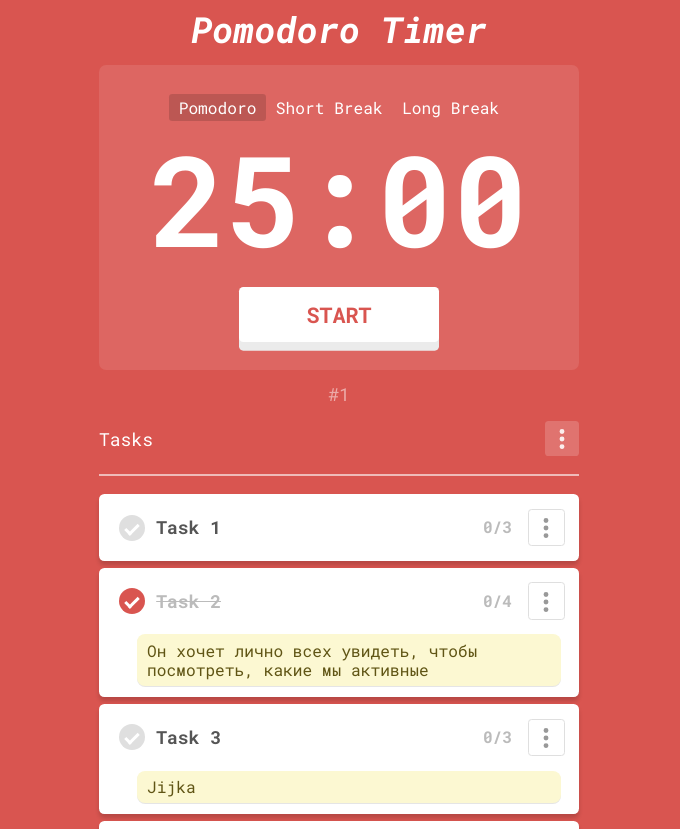
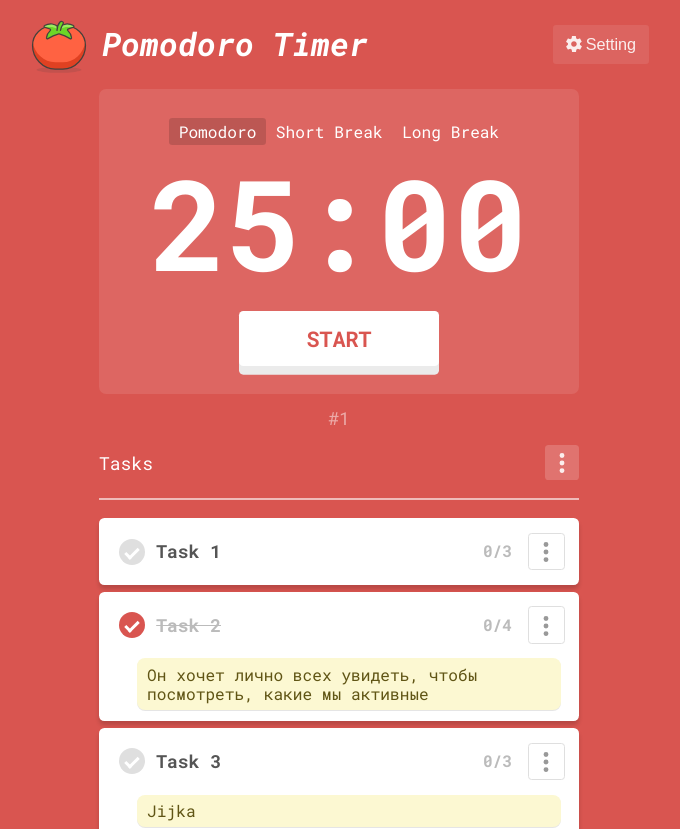
Before and after one commit to KozloffKirill/pomodoro-timer, a React (Create React App) app: page / in a window 1280 px wide. Shown: the top 829 px of the page, without its empty margins (301-981 px from the left). Built offline with nearby package versions, Linux system fonts and the light colour scheme; the HTML template or start-up script is replaced by a standard one.

Commit message:
added settin button in header

```diff
--- a/src/components/Header/Header.jsx
+++ b/src/components/Header/Header.jsx
@@ -1,17 +1,44 @@
-import React, { useContext } from "react";
+import React, { useContext, useState } from "react";
 import { PomodoroContext } from "../../contexts/PomodoroContext";
 import Mode from "../../models/mode";
+import PomodoroSettings from "../PomodoroSettings/PomodoroSettings";
 import styles from "./Header.module.css"
+import logo from "../../assets/img/logo.svg";
+import setting from "../../assets/img/settings-icon.svg";
 
 const Header = ({ text }) => {
    const { mode } = useContext(PomodoroContext);
+   const [isOpen, setIsOpen] = useState(false);
+
+   function handleSettingClick(e) {
+      setIsOpen(true);
+   }
 
    return (
-      <header className={`${styles.Header} ${mode === Mode.shortBreak && styles.shortBreakTheme} ${mode === Mode.longBreak && styles.longBreakTheme}`}>
-         <div className={styles.wrapper}>
-            <p className={styles.name}>{text}</p>
-         </div>
-      </header>
+      <>
+         {isOpen &&
+            <PomodoroSettings
+               onClose={() => setIsOpen(false)}
+            />
+         }
+         <header className={`${styles.Header} ${mode === Mode.shortBreak && styles.shortBreakTheme} ${mode === Mode.longBreak && styles.longBreakTheme}`}>
+            <div className={styles.wrapper}>
+               <div className={styles.container}>
+                  <p className={styles.name}>
+                     <img src={logo} alt="logo" height="60" width="60" />
+                     {text}
+                  </p>
+                  <button
+                     className={styles.btnSettings}
+                     onClick={handleSettingClick}
+                  >
+                     <img src={setting} alt="setting" height="16" width="16" />
+                     Setting
+                  </button>
+               </div>
+            </div>
+         </header>
+      </>
    );
 };
 
--- a/src/components/Header/Header.module.css
+++ b/src/components/Header/Header.module.css
@@ -1,5 +1,5 @@
 .Header {
-   padding: 0.6em 1em 1em;
+   padding: 0.8em 1em;
    background-color: rgb(217, 85, 80);
    transition: background-color 0.5s ease-in-out 0s;
 }
@@ -9,7 +9,7 @@
 }
 
 .longBreakTheme {
-   background-color: rgb(69, 124, 163);;
+   background-color: rgb(69, 124, 163);
 }
 
 .wrapper {
@@ -17,9 +17,46 @@
    margin: 0 auto;
 }
 
+.container {
+   display: flex;
+   justify-content: space-between;
+   align-items: center;
+}
+
 .name {
-   font-size: 2em;
+   display: flex;
+   align-items: center;
+   font-size: 1.8em;
    font-weight: 700;
    font-style: italic;
-   text-align: center;
 }
+
+.name img {
+   margin-right: 0.4em;
+}
+
+.btnSettings {
+   display: flex;
+   align-items: center;
+   background-color: rgba(255, 255, 255, 0.1);
+   border: none;
+   border-radius: 0.2em;
+   font-size: 0.9em;
+   padding: 0.6em 0.8em;
+   color: #fff;
+   opacity: 0.9;
+   transition: transform 0.1s linear;
+}
+
+.btnSettings:hover {
+   opacity: 1;
+}
+
+.btnSettings:active {
+   transform: translateY(2px);
+}
+
+.btnSettings img {
+   filter: brightness(0) invert(1);
+   margin-right: 4px;
+}
```
Also changed, not shown: src/assets/img/logo.svg (added), src/assets/img/settings-icon.svg (added).
